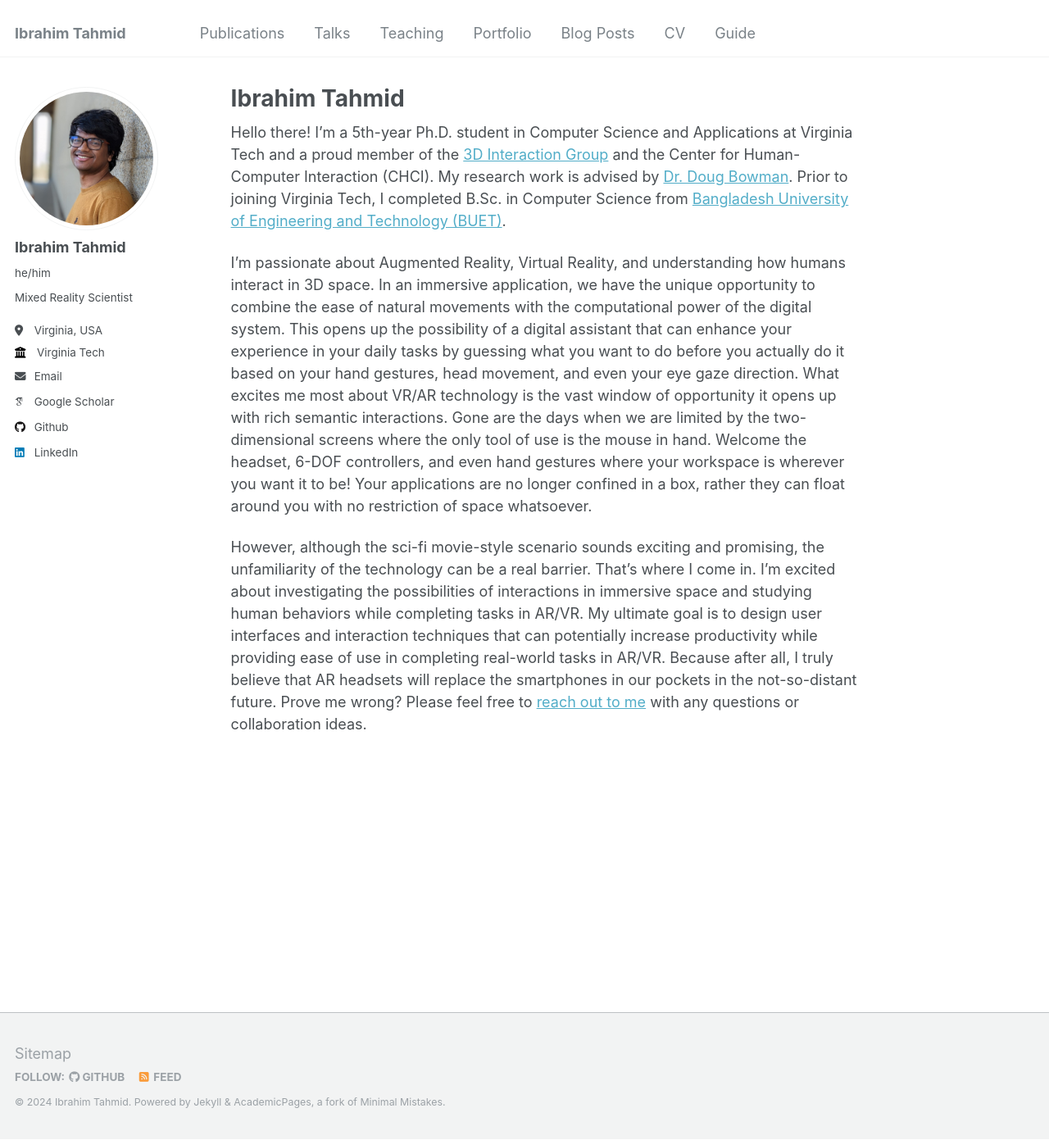
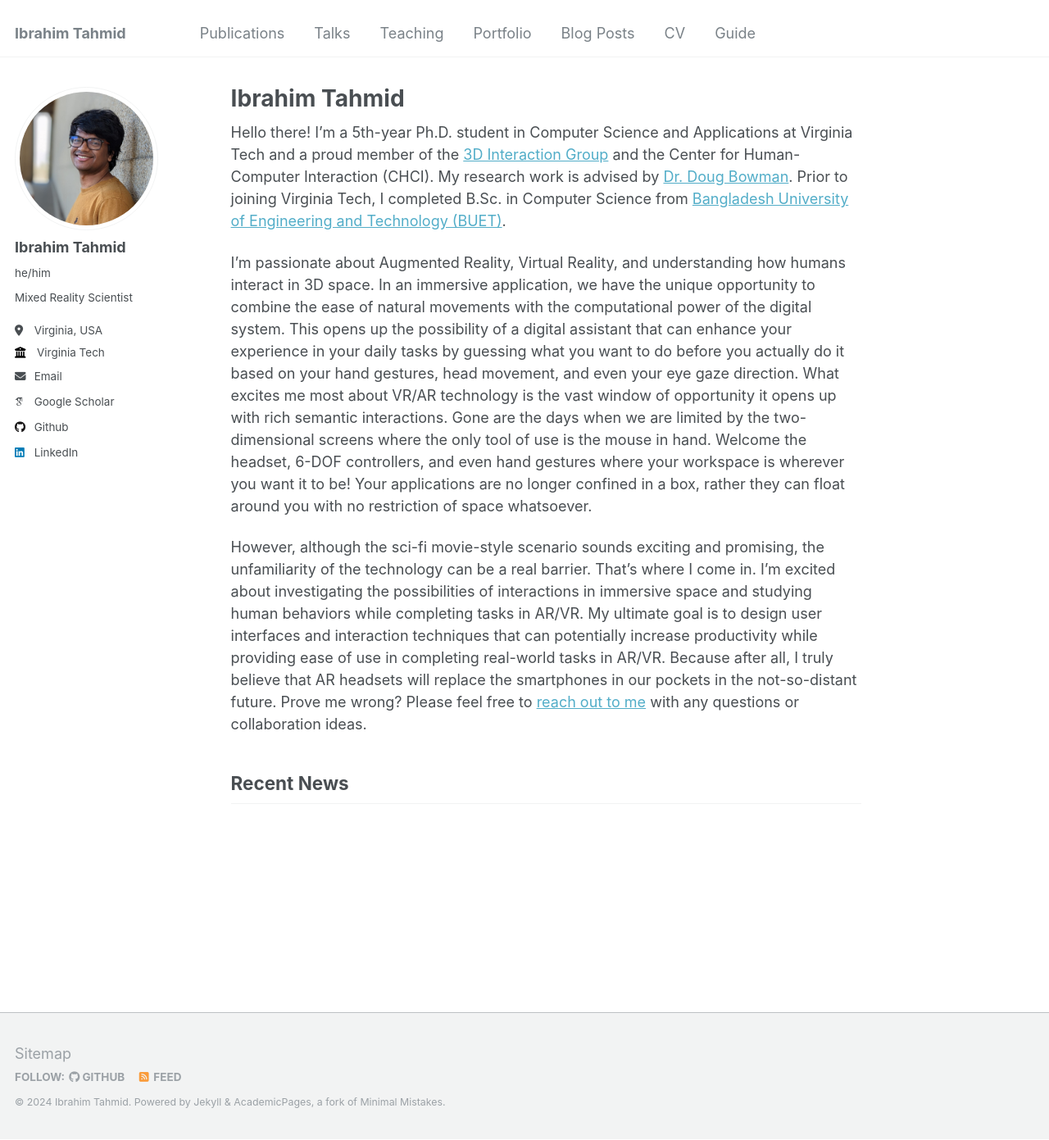
Before and after one commit to iatahmid/iatahmid.github.io, a Jekyll site: the page built from _pages/about.md, in a window 1280 px wide and 1391 px high. Shown: the whole window at 82% size. Built offline with Jekyll 4.4.1, drawn with Linux system fonts in a browser that asks for light colours; some web fonts are replaced.

Commit message:
Update about.md

```diff
--- a/_pages/about.md
+++ b/_pages/about.md
@@ -12,3 +12,9 @@
 I'm passionate about Augmented Reality, Virtual Reality, and understanding how humans interact in 3D space. In an immersive application, we have the unique opportunity to combine the ease of natural movements with the computational power of the digital system. This opens up the possibility of a digital assistant that can enhance your experience in your daily tasks by guessing what you want to do before you actually do it based on your hand gestures, head movement, and even your eye gaze direction. What excites me most about VR/AR technology is the vast window of opportunity it opens up with rich semantic interactions. Gone are the days when we are limited by the two-dimensional screens where the only tool of use is the mouse in hand. Welcome the headset, 6-DOF controllers, and even hand gestures where your workspace is wherever you want it to be! Your applications are no longer confined in a box, rather they can float around you with no restriction of space whatsoever.
 
 However, although the sci-fi movie-style scenario sounds exciting and promising, the unfamiliarity of the technology can be a real barrier. That's where I come in. I'm excited about investigating the possibilities of interactions in immersive space and studying human behaviors while completing tasks in AR/VR. My ultimate goal is to design user interfaces and interaction techniques that can potentially increase productivity while providing ease of use in completing real-world tasks in AR/VR. Because after all, I truly believe that AR headsets will replace the smartphones in our pockets in the not-so-distant future. Prove me wrong? Please feel free to [reach out to me](mailto:iatahmid@vt.edu) with any questions or collaboration ideas.
+
+## Recent News
+
+{% for post in site.news %}
+  - **[{{ post.title }}]({{ post.url }})** - {{ post.excerpt }}
+{% endfor %}
```
